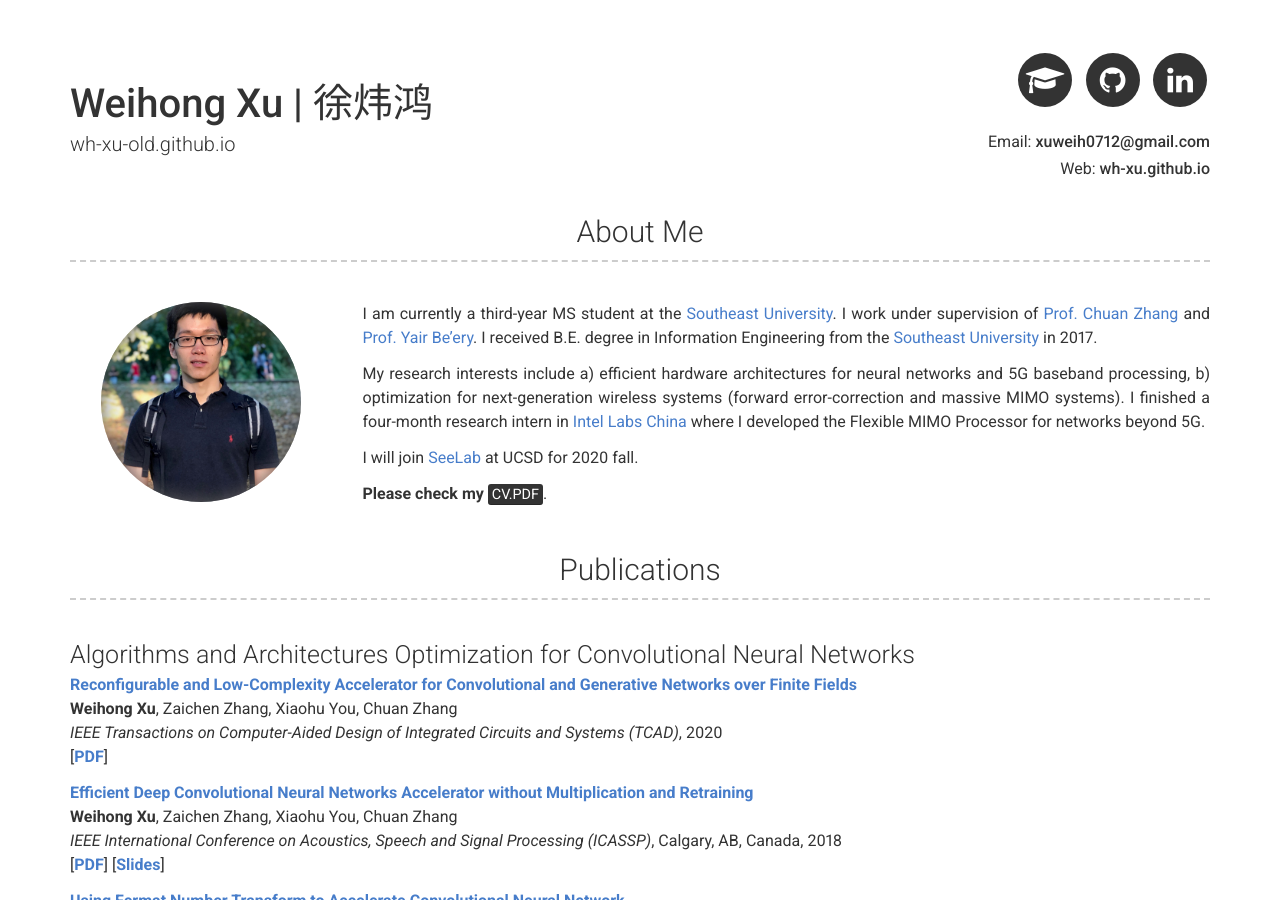
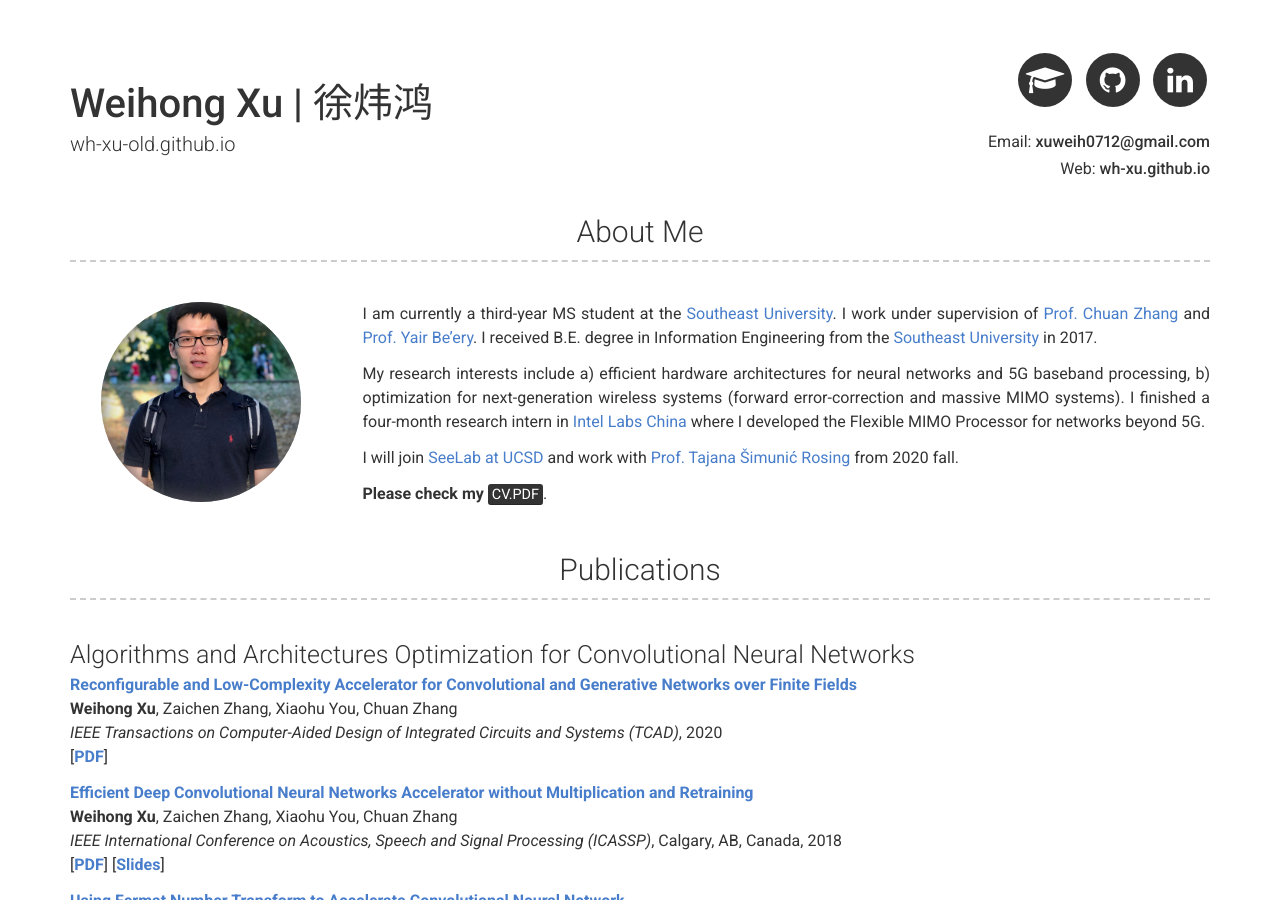
Before and after one commit to wh-xu/wh-xu-old.github.io, a Jekyll site: the page built from index.md, in a window 1280 px wide and 900 px high. Built offline with Jekyll 4.4.1, drawn with Linux system fonts in a browser that asks for light colours.

Commit message:
Regular update

```diff
--- a/_config.yml
+++ b/_config.yml
@@ -31,7 +31,7 @@ about_content: | # this supports markdown, so you can add [links](http://foobar.
 
   My research interests include a) efficient hardware architectures for neural networks and 5G baseband processing, b) optimization for next-generation wireless systems (forward error-correction and massive MIMO systems). I finished a four-month research intern in [Intel Labs China](http://intel.com) where I developed the Flexible MIMO Processor for networks beyond 5G.
 
-  I will join [SeeLab](http://seelab.ucsd.edu/) at UCSD for 2020 fall.
+  I will join [SeeLab at UCSD](http://seelab.ucsd.edu/) and work with [Prof. Tajana Šimunić Rosing](https://cseweb.ucsd.edu/~trosing/) from 2020 fall.
 
   **Please check my** [<mark>CV.PDF</mark>](./cv/CV_weihong.pdf).
 
```
